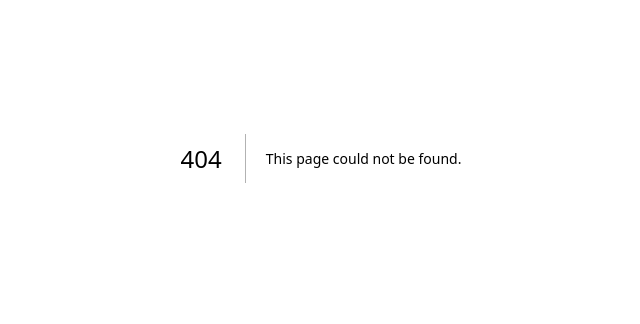
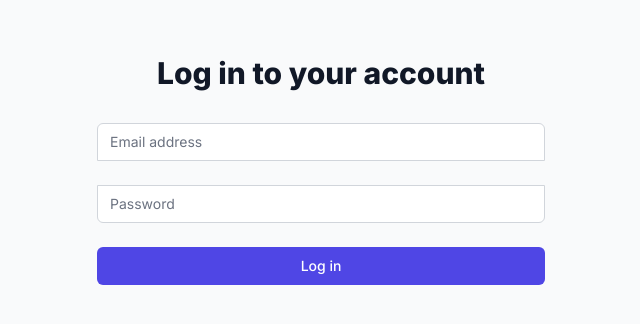
Before and after one commit to BhanuHasaranga/gallery-admin-pannel, a Next.js app: page /login in a window 1280 px wide. Before the commit this address had no page. Shown: the part 242-566 px from the top of the page, without its empty margins (319-959 px from the left). Built offline with nearby package versions, Linux system fonts and the light colour scheme.

Commit message:
login & protected routes

```diff
--- a/app/layout.tsx
+++ b/app/layout.tsx
@@ -1,7 +1,6 @@
 import type { Metadata } from "next";
 import { Inter } from "next/font/google";
 import "./globals.css";
-import { Navbar } from "../components/navbar";
 
 const inter = Inter({ subsets: ["latin"] });
 
--- /dev/null
+++ b/app/login/page.tsx
@@ -0,0 +1,9 @@
+// pages/login.tsx
+
+import Login from "@/components/login";
+
+const LoginPage = () => {
+  return <Login />;
+};
+
+export default LoginPage;
--- /dev/null
+++ b/components/login.tsx
@@ -0,0 +1,84 @@
+// components/Login.tsx
+'use client'
+import { useState } from 'react';
+import { useRouter } from 'vue-router';
+import Cookies from "js-cookie";
+
+const Login = () => {
+  const [email, setEmail] = useState('');
+  const [password, setPassword] = useState('');
+
+  const router = useRouter();
+
+  const handleLogin = () => {
+
+    // const hardcodedEmail = process.env.ADMIN_EMAIL;
+    // const hardcodedPassword = process.env.ADMIN_PASSWORD;
+    const hardcodedEmail = "user@example.com";
+    const hardcodedPassword = "password";
+
+    console.log(hardcodedEmail);
+
+    if (email === hardcodedEmail && password === hardcodedPassword) {
+      // Set the loggedin cookie (or local storage, session storage, etc.) to true
+      // document.cookie = 'loggedin=true';
+      Cookies.set('loggedin', 'true');
+      alert('You are now logged in');
+
+      // Redirect to the admin panel
+      if (router) {
+        router.push('/admin-pannel');
+        window.location.reload();
+      } else {
+        window.location.href = '/admin-pannel';
+      }
+
+    } else {
+      alert('Invalid email or password. Please try again.');
+    }
+  };
+
+  return (
+    <div className="min-h-screen flex items-center justify-center bg-gray-50 py-12 px-4 sm:px-6 lg:px-8">
+      <div className="max-w-md w-full space-y-8">
+        <div>
+          <h2 className="mt-6 text-center text-3xl font-extrabold text-gray-900">Log in to your account</h2>
+        </div>
+        <form className="mt-8 space-y-6" onSubmit={(e) => e.preventDefault()}>
+          <input
+            id="email-address"
+            name="email"
+            type="email"
+            autoComplete="email"
+            required
+            value={email}
+            onChange={(e) => setEmail(e.target.value)}
+            className="appearance-none rounded-none relative block w-full px-3 py-2 border border-gray-300 placeholder-gray-500 text-gray-900 rounded-t-md focus:outline-none focus:ring-indigo-500 focus:border-indigo-500 focus:z-10 sm:text-sm"
+            placeholder="Email address"
+          />
+          <input
+            id="password"
+            name="password"
+            type="password"
+            autoComplete="current-password"
+            required
+            value={password}
+            onChange={(e) => setPassword(e.target.value)}
+            className="appearance-none rounded-none relative block w-full px-3 py-2 border border-gray-300 placeholder-gray-500 text-gray-900 rounded-b-md focus:outline-none focus:ring-indigo-500 focus:border-indigo-500 focus:z-10 sm:text-sm"
+            placeholder="Password"
+          />
+
+          <button
+            onClick={handleLogin}
+            type="button"
+            className="group relative w-full flex justify-center py-2 px-4 border border-transparent text-sm font-medium rounded-md text-white bg-indigo-600 hover:bg-indigo-700 focus:outline-none focus:ring-2 focus:ring-offset-2 focus:ring-indigo-500"
+          >
+            Log in
+          </button>
+        </form>
+      </div>
+    </div>
+  );
+};
+
+export default Login;
--- a/components/navbar.tsx
+++ b/components/navbar.tsx
@@ -1,4 +1,6 @@
 import NextLink from "next/link";
+import Cookies from "js-cookie";
+import { useRouter } from 'vue-router';
 
 interface NavbarProps {
   pageTitle: string;
@@ -7,6 +9,17 @@ interface NavbarProps {
 }
 
 export const Navbar: React.FC<NavbarProps> = ({pageTitle, submitBtnTitle, submitBtnPath}) => {
+  const router = useRouter();
+
+  const logOut = () => {
+    Cookies.remove("loggedin");
+    if (router) {
+      router.push("/login");
+    }else {
+      window.location.href = '/login';
+    }
+
+  }
   return (
     <nav className="bg-white shadow-lg px-4 py-2 sm:px-6 lg:px-8">
       <div className="max-w-7xl mx-auto flex justify-between items-center">
@@ -22,8 +35,11 @@ export const Navbar: React.FC<NavbarProps> = ({pageTitle, submitBtnTitle, submit
             </p>
           </NextLink>
 
-          <button className="text-sm font-normal text-gray-600 bg-gray-100 px-3 py-1 rounded-md hover:bg-gray-200">
-            Logout
+          <button
+            className="text-sm font-normal text-gray-600 bg-gray-100 px-3 py-1 rounded-md hover:bg-gray-200"
+            onClick={() => logOut()}
+          >
+              Logout
           </button>
         </div>
       </div>
--- a/package.json
+++ b/package.json
@@ -11,19 +11,23 @@
   "dependencies": {
     "@prisma/client": "^5.12.1",
     "formidable": "^3.5.1",
+    "js-cookie": "^3.0.5",
     "multer": "^1.4.5-lts.1",
     "multiparty": "^4.2.3",
     "mysql": "^2.18.1",
     "next": "14.1.4",
     "next-navigation": "^1.0.6",
+    "nodemailer": "^6.9.13",
     "prisma": "^5.12.1",
     "react": "^18",
     "react-dom": "^18",
     "react-router-dom": "^6.22.3",
-    "uuid": "^9.0.1"
+    "uuid": "^9.0.1",
+    "vue-router": "^4.3.0"
   },
   "devDependencies": {
     "@types/formidable": "^3.4.5",
+    "@types/js-cookie": "^3.0.6",
     "@types/multer": "^1.4.11",
     "@types/multiparty": "^0.0.36",
     "@types/node": "^20",
```
Also changed, not shown: app/page.tsx (+0 -55 lines), middleware.js (added, +18 -0 lines), 2 other files (tests, documents, lock files or other folders).
